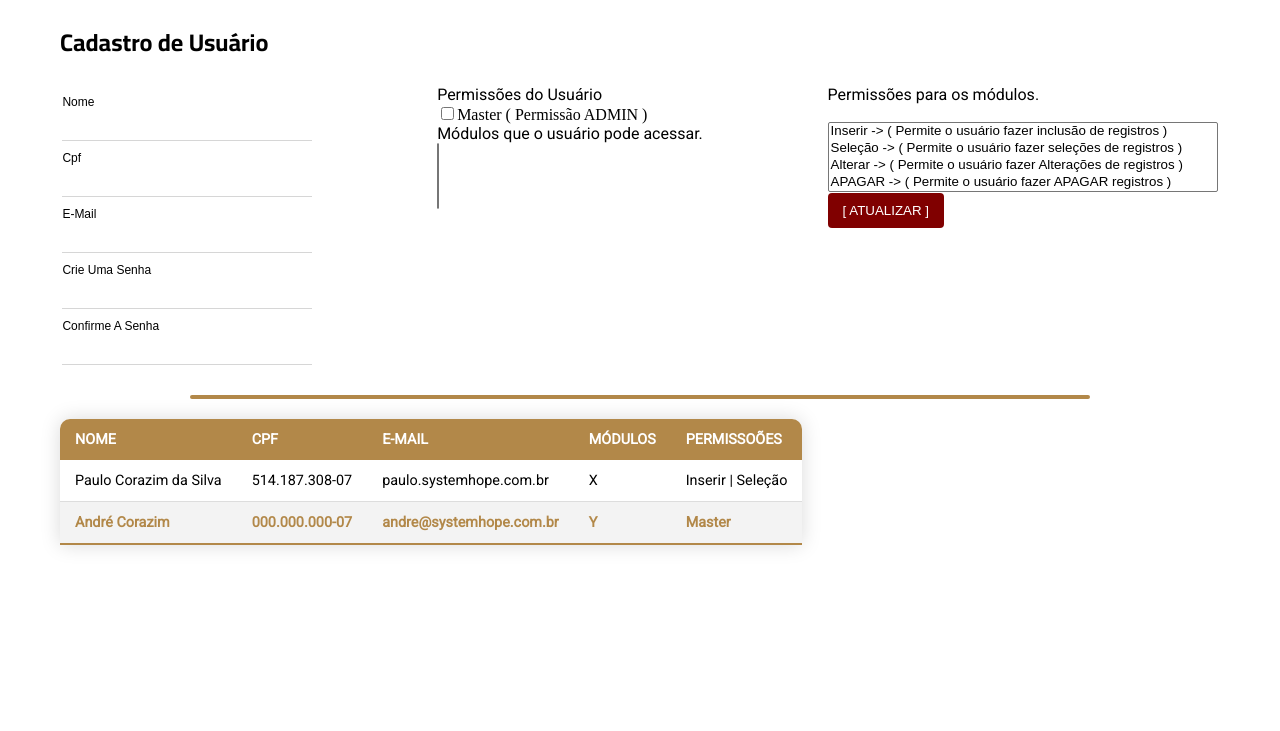
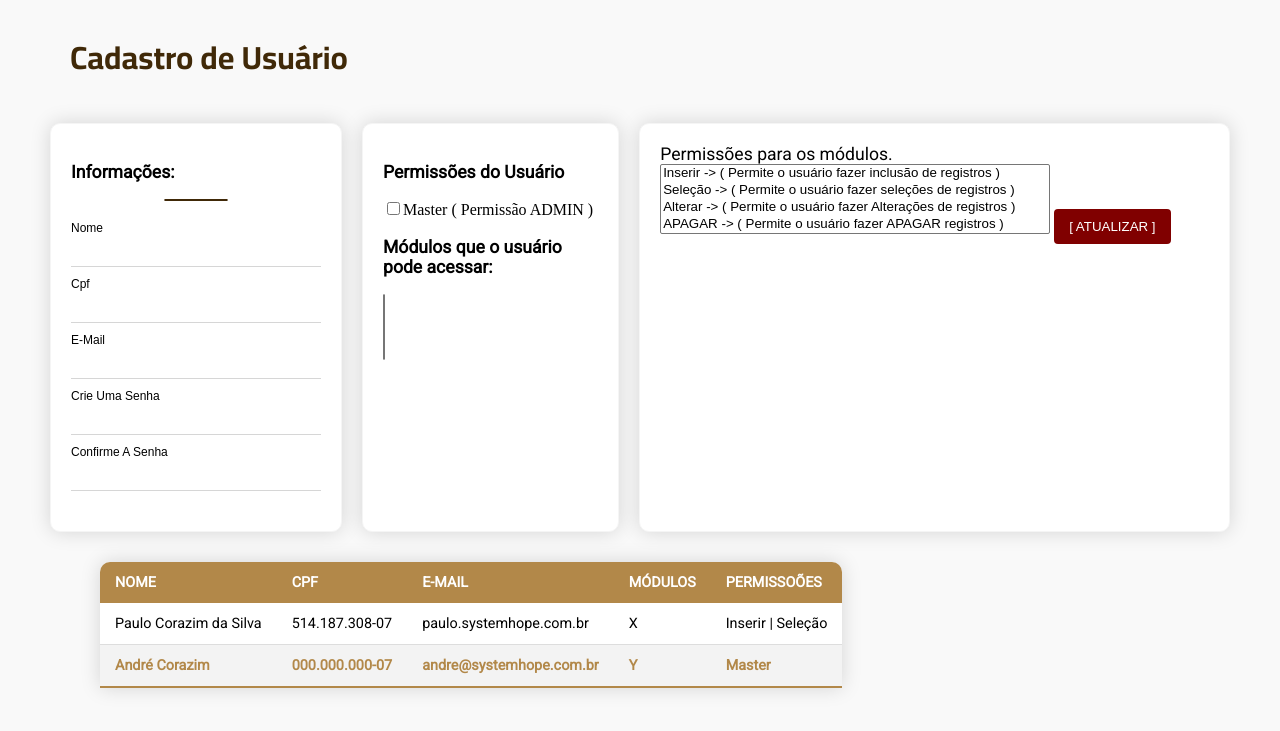
Before and after one commit to paulocorazim/project-castanheiro, a PHP site: page /pages/users.html in a window 1280 px wide. Shown: the top 731 px of the page. Run offline with PHP 8.4, Linux system fonts and the light colour scheme; some libraries are stand-ins or nearby versions.

Commit message:
Atualização Front-End | Tela usuarios

```diff
--- a/css/style.css
+++ b/css/style.css
@@ -5,13 +5,15 @@
 body {
     margin: 0;
     padding: 0;
+    background-color: #f9f9f9;
     /*font-family: 'Poppins', sans-serif;*/
     /*font-family: 'Cairo', sans-serif;*/
 }
 
 h2  {
    font-family: 'Cairo';
-   font-size: 1.5em !important;
+   font-size: 2em !important;
+   color: #402908;
 }
 
 /*- TELA DE LOGIN 1.0 ---------------------------------------------------------------------*/
@@ -199,12 +201,12 @@ footer {
 
 /*- PAGE-USUARIO  ---------------------------------------------------------------------*/
 
-.container {
-    max-width: 100%;
-    width: 100%;
+.containerprincipal {
+    max-width: 1200px;
+    margin: auto;
 }
-.containerpadrao {
-    margin: 20px 60px;
+.margin_esq_padrao {
+    margin-left: 30px;
 }
 .flex_main {
     display: flex;
@@ -212,6 +214,12 @@ footer {
 }
 .flex_sub {
     flex-direction: row;
+    border: 1px solid whitesmoke;
+    padding: 20px;
+    margin: 10px;
+    border-radius: 10px;
+    box-shadow: 0 0 20px rgba(0, 0, 0, 0.15);
+    background-color: white;
 }
 
 form > .input-group{
@@ -253,7 +261,7 @@ form > .input-group{
 
 .spaninput {
     font-family: 'Roboto';
-    font-size: 1em !important;
+    font-size: 1.1em !important;
 }
 
 button[type=submit]{
@@ -264,6 +272,15 @@ button[type=submit]{
     background: maroon;
     color: white;
     border-radius: 4px;
+}
+
+.flex_sub hr {
+    width: 25%;
+    border: 1px solid #402908;
+    border-radius: 5px;
+    margin-top: 15px;
+    margin-bottom: 30px;
+    text-align: left !important;
 }
 
 /*---------------------TABELA ----------------------------------------*/
@@ -277,6 +294,7 @@ button[type=submit]{
     border-radius: 10px 10px 0 0;
     overflow: hidden;
     box-shadow: 0 0 20px rgba(0, 0, 0, 0.15);
+    background-color: white;
   }
 
   .content-table thead tr {
@@ -307,10 +325,6 @@ button[type=submit]{
     font-weight: bold;
     color: #b28849;
   }
-
- table tr:hover{
-    background-color:silver;
-}
 
 /* Alerta Erro----------------------------------------------- */
 
@@ -349,3 +363,11 @@ button[type=submit]{
     color: #FFF;
     background-color: #5d9cec;
 }
+
+/* Reposivel -------*/
+
+@media screen and (max-width: 800px) {
+    .flex_main {
+        flex-wrap: wrap;
+    }
+}
--- a/pages/users.html
+++ b/pages/users.html
@@ -15,43 +15,45 @@
 </head>
 
 <body>
-    <div class="container">
-        <div class="containerpadrao">
+    <div class="containerprincipal">
+        <div class="margin_esq_padrao">
             <h2> Cadastro de Usuário</h2>
         </div>
-    </div>
-
         <div class="flex_main">
             <div class="flex_sub">
                 <form action="manager.users.php" method="post">
+                    <h3 class="spaninput">Informações:</h3>
+                    <hr>
                     <div class="input-group">
-                    <input id="user_id" name="user_id" type="hidden">
-                    <input class="form-control" id="user_name" name="user_name" type="text">
+                        <input type="hidden" name="user_id" id="user_id">
+                        <input type="text" name="user_name" id="user_name" class="form-control">
                         <label for="name">Nome</label>
                     </div>
                     <div class="input-group">
-                    <input class="form-control" id="user_cpf" name="user_cpf" onblur="return valid()" type="text">
+                        <input type="text" name="user_cpf" id="user_cpf" class="form-control" onblur="return valid()">
                         <label for="cpf">Cpf</label>
                     </div>
                     <div class="input-group">
-                    <input class="form-control" id="user_email" name="user_email" type="email">
+                        <input type="email" name="user_email" id="user_email" class="form-control">
                         <label for="email">E-mail</label>
                     </div>
                     <div class="input-group">
-                    <input class="form-control" id="user_password" name="user_password" type="password">
+                        <input type="password" name="user_password" id="user_password" class="form-control">
                         <label for="password">Crie uma senha</label>
                     </div>
                     <div class="input-group">
-                    <input class="form-control" id="user_confirm_password" name="user_confirm_password" type="password">
+                        <input type="password" name="user_confirm_password" id="user_confirm_password"
+                            class="form-control">
                         <label for="confpass">Confirme a Senha</label>
                     </div>
             </div>
             <div class="flex_sub">
-            <span class="spaninput">Permissões do Usuário</span>
+                <h3 class="spaninput">Permissões do Usuário</h3>
                 <div class="input-group">
-                <input id="permission_master" name="permission_master" text="master" type="checkbox" value="master"><span>Master ( Permissão ADMIN )</span>
+                    <input type="checkbox" name="permission_master" id="permission_master" text="master"
+                        value="master"><span>Master ( Permissão ADMIN )</span>
                 </div>
-            <span class="spaninput">Módulos que o usuário pode acessar.</span>
+                <h3 class="spaninput">Módulos que o usuário pode acessar:</h3>
                 <div class="input-group">
                     <select id="user_module[]" multiple name="user_module[]">
                         $typeModules[1]
@@ -59,18 +61,19 @@
                 </div>
             </div>
             <div class="flex_sub">
-                <span class="spaninput">Permissões para os módulos.</span><br><br>
+                <span class="spaninput">Permissões para os módulos.</span>
                 <select id="user_permission[]" multiple name="user_permission[]" style="width:390px">
                     <option value="I"><span>Inserir -> ( Permite o usuário fazer inclusão de registros )</span></option>
                     <option value="S"><span>Seleção -> ( Permite o usuário fazer seleções de registros )</span></option>
-                    <option value="U"><span>Alterar -> ( Permite o usuário fazer Alterações de registros )</span></option>
-                    <option value="D"><span>APAGAR ->  ( Permite o usuário fazer APAGAR registros )</span></option>
-                </select><br>
-                <button id="btn_upadte" name="btn_update" type="submit">[ ATUALIZAR ]</button>
+                    <option value="U"><span>Alterar -> ( Permite o usuário fazer Alterações de registros )</span>
+                    </option>
+                    <option value="D"><span>APAGAR -> ( Permite o usuário fazer APAGAR registros )</span></option>
+                </select>
+                <button type="submit" name="btn_update" id="btn_upadte">[ ATUALIZAR ]</button>
                 </form>
             </div>
         </div>
-    <hr>
+
 
         <div>
             <table class="content-table">
@@ -101,5 +104,5 @@
                 </tbody>
             </table>
         </div>
-
+    </div>
 </body>
```
Also changed, not shown: class/class.ScreenUsers.php (+9 -9 lines). Lines whose indentation alone changed are shown as unchanged.
